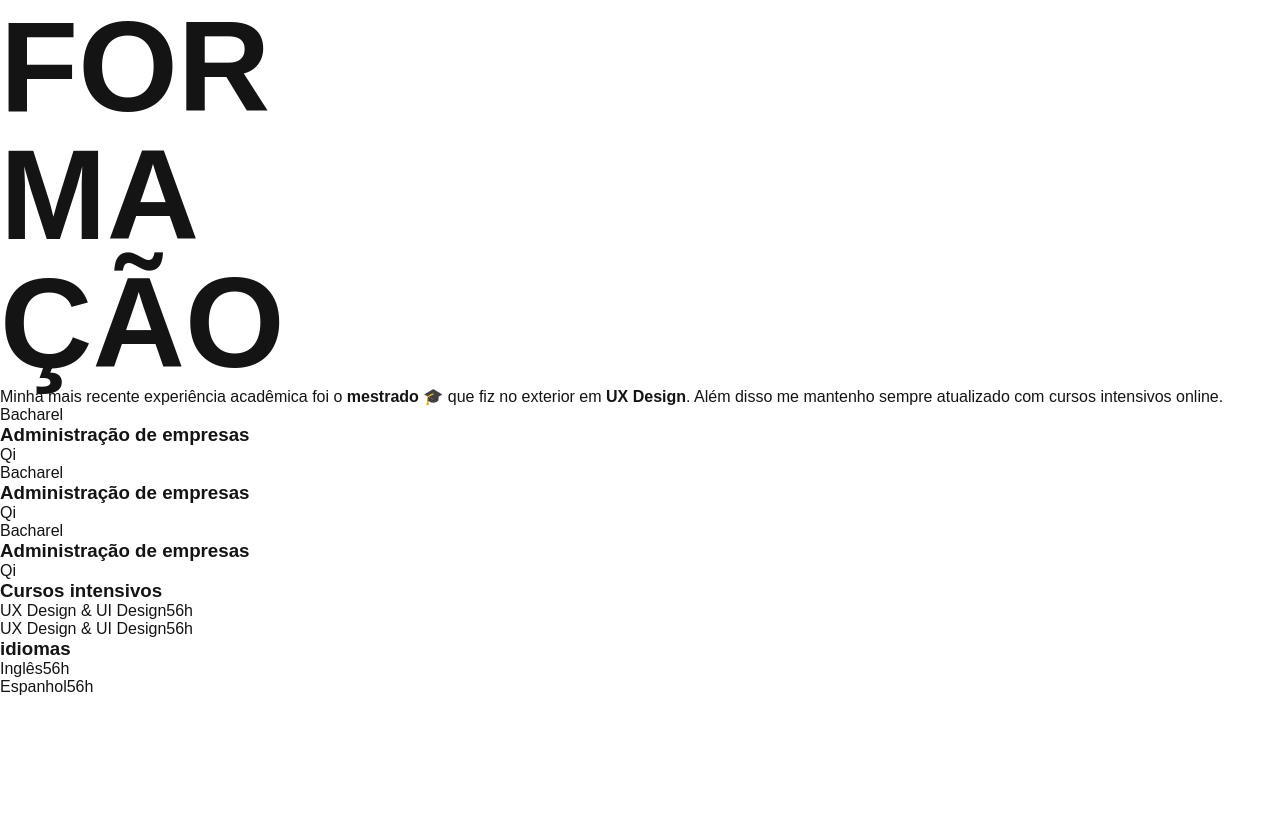
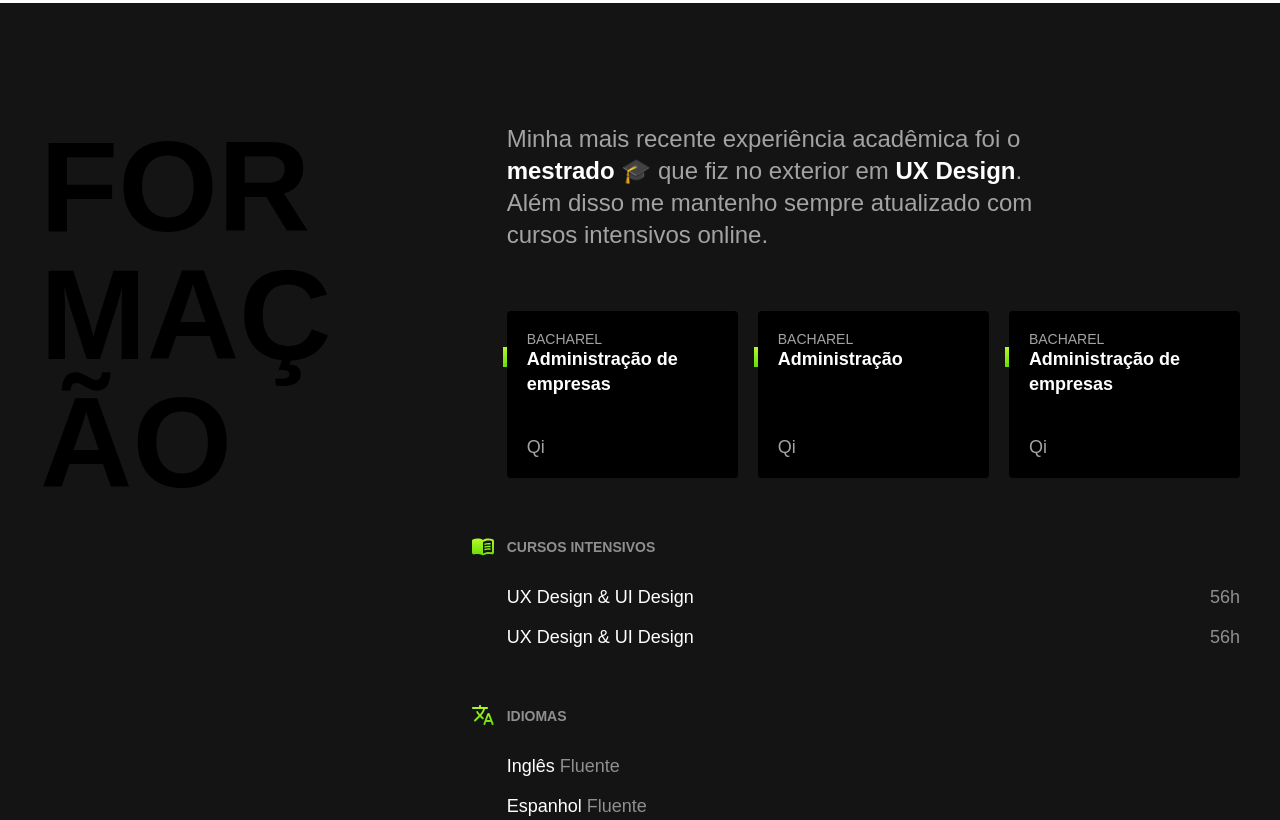
Before and after one commit to NicolasBuen0/portfolio, a plain HTML site: page index.html in a window 1280 px wide. Shown: the part 1477-2297 px from the top of the page. Before the commit the page ends 2173 px from the top, so only its background shows below. Drawn offline with Linux system fonts and the light colour scheme.

Commit message:
finalizado parte formação

```diff
--- a/css/experiencia.css
+++ b/css/experiencia.css
@@ -2,15 +2,9 @@
     color: #e0e0e0;
 }
 
-.experiencia-texto {
-    font-size: 1.5rem;
-    line-height: 1.33;
-    margin-bottom: 60px;
-    max-width: 40ch;
-    color: #525252;
-}
 
-.experiencia-texto strong {
+
+.texto strong {
     color: #141414;
 }
 
@@ -77,12 +71,15 @@
         grid-template-columns: 1fr;
         gap: 40px;
     }
+
     .experiencia .subtitulo {
         color: #141414;
     }
+
     .experiencia-texto {
         font-size: 1.25rem;
     }
+
     .empresa-ano {
         position: initial;
         order: 1;
--- a/css/formacao.css
+++ b/css/formacao.css
@@ -0,0 +1,154 @@
+.formacao {
+    background: #141414;
+    color: #ffffff;
+}
+
+.formacao .subtitulo {
+    max-width: 5ch;
+    color: #000000;
+}
+
+.formacao-container {
+    padding: 120px 20px;
+    position: relative;
+}
+
+.formacao-container::after {
+
+    position: absolute;
+    content: "";
+    display: block;
+    left: 20px;
+    bottom: -50px;
+    width: 130px;
+    height: 100px;
+    background: url("../img/detalhe.svg") no-repeat center center;
+
+}
+
+.formacao-texto {
+    color: #a3a3a3;
+}
+
+.formacao-texto strong {
+    color: #ffffff;
+}
+
+.faculdade-lista {
+    display: flex;
+    flex-wrap: wrap;
+    gap: 20px;
+    margin-bottom: 60px;
+}
+
+.faculdade {
+    flex: 1;
+    background-color: #000000;
+    padding: 20px;
+    border-radius: 4px;
+    display: flex;
+    flex-direction: column;
+}
+
+.faculdade-tipo {
+    font-size: .875rem;
+    text-transform: uppercase;
+    color: #a3a3a3;
+}
+
+.faculdade-curso {
+    flex: 1;
+    font-size: 1.125rem;
+    line-height: 1.4;
+    margin-bottom: 40px;
+    position: relative;
+
+}
+
+.faculdade-curso::before {
+    position: absolute;
+    left: -24px;
+    content: "";
+    display: block;
+    width: 4px;
+    height: 20px;
+    background: linear-gradient(#b6f829, #67dd0a);
+
+}
+
+.faculdade-instituicao {
+    font-size: 1.125rem;
+    color: #a3a3a3;
+}
+
+.cursos {
+    margin-bottom: 60px;
+}
+
+.formacao-extra h3 {
+    font-size: 0.875rem;
+    line-height: 1.4;
+    color: #8f8f8f;
+    text-transform: uppercase;
+    margin-bottom: 30px;
+    position: relative;
+
+}
+
+.formacao-extra h3::before {
+    position: absolute;
+    content: "";
+    display: block;
+    left: -36px;
+    top: -4px;
+    width: 24px;
+    height: 24px;
+}
+
+.cursos h3::before {
+    background: url("../img/cursos.svg") no-repeat center center;
+}
+
+.idiomas h3::before {
+    background: url("../img/idiomas.svg") no-repeat center center;
+}
+
+.formacao-extra li {
+    font-size: 1.125rem;
+    line-height: 1.1;
+    margin-bottom: 20px;
+}
+
+.formacao-extra span {
+    color: #8f8f8f;
+}
+
+.cursos li {
+    display: flex;
+    justify-content: space-between;
+}
+
+@media(max-width:800px) {
+    .formacao-container {
+        grid-template-columns: 1fr;
+        padding: 60px 20px;
+        gap: 40px;
+    }
+
+    .formacao .subtitulo {
+        color: #ffffff;
+    }
+
+    .formacao-texto {
+        color: #a3a3a3;
+        font-size: 1.25rem;
+    }
+
+    .formacao-extra h3::before {
+        position: initial;
+        margin-bottom: 10px;
+
+    }
+
+
+}
--- a/css/global.css
+++ b/css/global.css
@@ -26,6 +26,15 @@ a {
     text-decoration: none;
 }
 
+.container {
+    max-width: 1200px;
+    padding: 40px 20px;
+    margin: 0 auto;
+    display: grid;
+    grid-template-columns: 1fr 2fr;
+    gap: 100px;
+}
+
 .subtitulo {
     font-size: 8rem;
     line-height: 1;
@@ -34,10 +43,18 @@ a {
     word-break: break-all;
 }
 
+.texto {
+    font-size: 1.5rem;
+    line-height: 1.33;
+    margin-bottom: 60px;
+    max-width: 40ch;
+    color: #525252;
+}
+
 @media(max-width:800px) {
     .subtitulo {
         font-size: 3rem;
         text-transform: capitalize;
-        max-width: initial;
+        max-width: initial !important;
     }
 }
--- a/css/introducao.css
+++ b/css/introducao.css
@@ -1,12 +1,3 @@
-.container {
-    max-width: 1200px;
-    padding: 40px 20px;
-    margin: 0 auto;
-    display: grid;
-    grid-template-columns: 1fr 2fr;
-    gap: 100px;
-}
-
 .introducao {
     align-items: center;
 }
@@ -46,9 +37,11 @@
         grid-template-columns: 1fr 1fr;
         gap: 40px;
     }
+
     .introducao h1 {
         font-size: 2rem;
     }
+
     .introducao h1::before {
         width: 30px;
         height: 10px;
@@ -60,6 +53,7 @@
     .introducao img {
         display: none;
     }
+
     .introducao {
         grid-template-columns: 1fr;
     }
--- a/index.html
+++ b/index.html
@@ -35,13 +35,16 @@
     <section class="container experiencia" id="experiencia" aria-label="Experiência">
         <h2 class="subtitulo">Experiência</h2>
         <div>
-            <p class="experiencia-texto">Desenvolvo pequenos projetos utilizando apenas <strong>HTML</strong>, <strong>CSS</strong> e <strong>JavaScript</strong>. Procuro criar a <strong>UI</strong> do projeto usando ferramentas de prototipagem como o <strong>Figma</strong>.
+            <p class="texto">Desenvolvo pequenos projetos utilizando apenas <strong>HTML</strong>,
+                <strong>CSS</strong> e <strong>JavaScript</strong>. Procuro criar a <strong>UI</strong> do projeto
+                usando ferramentas de prototipagem como o <strong>Figma</strong>.
             </p>
             <div class="empresa">
                 <span class="empresa-ano">2045</span>
                 <h3 class="empresa-titulo">Bikcraft</h3>
                 <span class="empresa-titulo">Desenvolvedor</span>
-                <p class="empresa-texto">No projeto Bikcraft eu trabalhei no desenvolvimento completo do HTML, CSS e JavaScript do site. Além disso, também prestei consultoria no Design.</p>
+                <p class="empresa-texto">No projeto Bikcraft eu trabalhei no desenvolvimento completo do HTML, CSS e
+                    JavaScript do site. Além disso, também prestei consultoria no Design.</p>
                 <ul class="empresa-habilidades">
                     <li>HTML</li>
                     <li>CSS</li>
@@ -54,7 +57,8 @@
                 <span class="empresa-ano">2045</span>
                 <h3 class="empresa-titulo">Bikcraft</h3>
                 <span class="empresa-titulo">Desenvolvedor</span>
-                <p class="empresa-texto">No projeto Bikcraft eu trabalhei no desenvolvimento completo do HTML, CSS e JavaScript do site. Além disso, também prestei consultoria no Design.</p>
+                <p class="empresa-texto">No projeto Bikcraft eu trabalhei no desenvolvimento completo do HTML, CSS e
+                    JavaScript do site. Além disso, também prestei consultoria no Design.</p>
                 <ul class="empresa-habilidades">
                     <li>HTML</li>
                     <li>CSS</li>
@@ -67,7 +71,8 @@
                 <span class="empresa-ano">2045</span>
                 <h3 class="empresa-titulo">Bikcraft</h3>
                 <span class="empresa-titulo">Desenvolvedor</span>
-                <p class="empresa-texto">No projeto Bikcraft eu trabalhei no desenvolvimento completo do HTML, CSS e JavaScript do site. Além disso, também prestei consultoria no Design.</p>
+                <p class="empresa-texto">No projeto Bikcraft eu trabalhei no desenvolvimento completo do HTML, CSS e
+                    JavaScript do site. Além disso, também prestei consultoria no Design.</p>
                 <ul class="empresa-habilidades">
                     <li>HTML</li>
                     <li>CSS</li>
@@ -79,42 +84,44 @@
         </div>
     </section>
     <section class="formacao" id="formacao" aria-label="Formação">
-        <div class="formacao-container">
+        <div class="formacao-container container">
             <h2 class="subtitulo">Formação</h2>
             <div>
-                <p class="formacao-texto">
-                    Minha mais recente experiência acadêmica foi o <strong>mestrado</strong> 🎓 que fiz no exterior em <strong>UX Design</strong>. Além disso me mantenho sempre atualizado com cursos intensivos online.
+                <p class="texto formacao-texto">
+                    Minha mais recente experiência acadêmica foi o <strong>mestrado</strong> 🎓 que fiz no exterior em
+                    <strong>UX Design</strong>. Além disso me mantenho sempre atualizado com cursos intensivos online.
                 </p>
                 <ul class="faculdade-lista">
                     <li class="faculdade">
                         <span class="faculdade-tipo">Bacharel</span>
+                        <h3 class="faculdade-curso">Administração de empresas</h3>
+                        <span class="faculdade-instituicao">Qi</span>
                     </li>
-                    <h3 class="faculdade-curso">Administração de empresas</h3>
-                    <span class="faculdade-instituicao">Qi</span>
                     <li class="faculdade">
                         <span class="faculdade-tipo">Bacharel</span>
+                        <h3 class="faculdade-curso">Administração</h3>
+                        <span class="faculdade-instituicao">Qi</span>
                     </li>
-                    <h3 class="faculdade-curso">Administração de empresas</h3>
-                    <span class="faculdade-instituicao">Qi</span>
+
                     <li class="faculdade">
                         <span class="faculdade-tipo">Bacharel</span>
+                        <h3 class="faculdade-curso">Administração de empresas</h3>
+                        <span class="faculdade-instituicao">Qi</span>
                     </li>
-                    <h3 class="faculdade-curso">Administração de empresas</h3>
-                    <span class="faculdade-instituicao">Qi</span>
                 </ul>
                 <div class="formacao-extra">
                     <div class="cursos">
                         <h3>Cursos intensivos</h3>
                         <ul>
-                            <li>UX Design & UI Design<span>56h</span></li>
-                            <li>UX Design & UI Design<span>56h</span></li>
+                            <li>UX Design & UI Design<span> 56h</span></li>
+                            <li>UX Design & UI Design<span> 56h</span></li>
                         </ul>
                     </div>
                     <div class="idiomas">
                         <h3>idiomas</h3>
                         <ul>
-                            <li>Inglês<span>56h</span></li>
-                            <li>Espanhol<span>56h</span></li>
+                            <li>Inglês<span> Fluente</span></li>
+                            <li>Espanhol<span> Fluente</span></li>
                         </ul>
                     </div>
                 </div>
```
